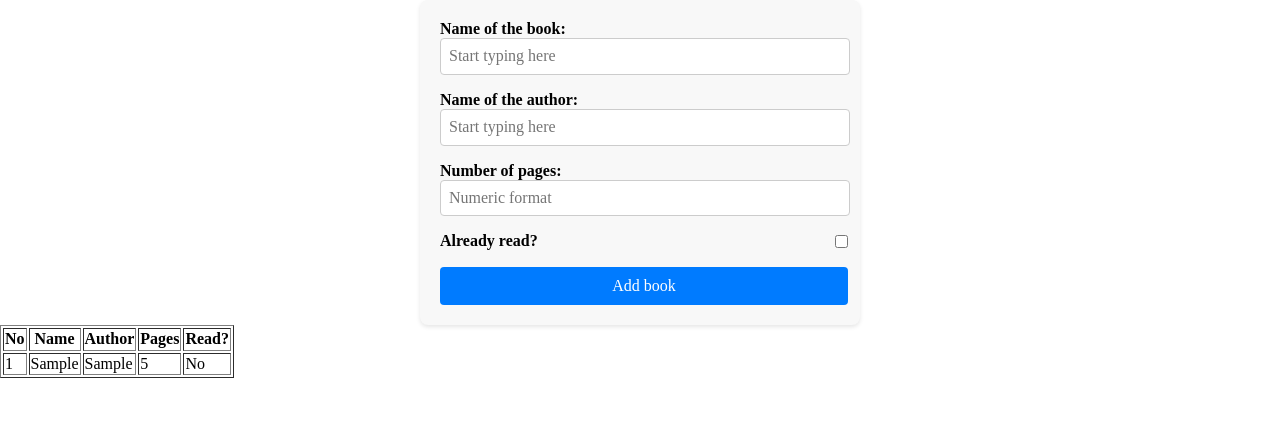
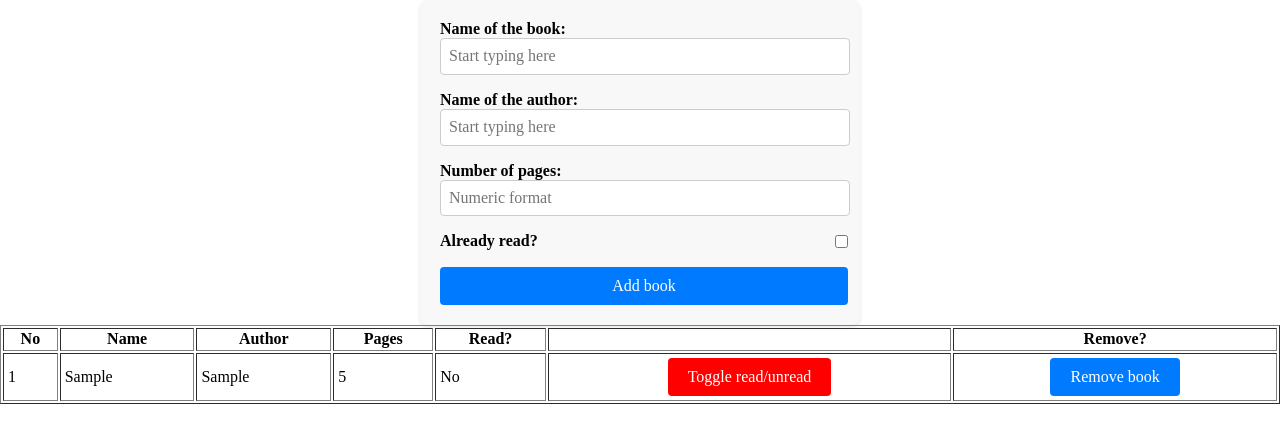
Before and after one commit to kwojtkowiak/odin-library, a plain HTML site: page index.html in a window 1280 px wide. Both pictures are taken after typing "Sample", "Sample", "5" into the empty fields and a click on the button "Add book". Drawn offline with Linux system fonts and the light colour scheme.

Commit message:
Finished task

```diff
--- a/script.js
+++ b/script.js
@@ -5,8 +5,8 @@ function Book(title, author, pages, read) {
   this.author = author
   this.pages = pages
   this.read = read
-  this.info = function () {
-    return `${title} by ${author}, ${pages} pages, ${read ? 'read' : 'not read yet'}`
+  this.toggleRead = function () {
+    this.read = !this.read
   }
 }
 
@@ -47,7 +47,7 @@ function displayBooks(books) {
   let table = document.createElement('TABLE')
   table.border = '1'
 
-  let tableHeadings = ['No', 'Name', 'Author', 'Pages', 'Read?']
+  let tableHeadings = ['No', 'Name', 'Author', 'Pages', 'Read?', '', 'Remove?']
 
   let thead = document.createElement('THEAD')
   let tr = document.createElement('TR')
@@ -62,11 +62,41 @@ function displayBooks(books) {
   let tbody = document.createElement('TBODY')
   books.forEach((book, index) => {
     let tr = document.createElement('TR')
+    let button = document.createElement('BUTTON')
+    button.textContent = 'Remove book'
+    button.addEventListener('click', function () {
+      if (confirm('Are you sure you want to delete this book from the table?')) {
+        myLibrary.splice(index, 1)
+        displayBooks(myLibrary)
+      } else {
+      }
+    })
+    button.classList.add('submitBtn')
+    button.style.marginRight = '0'
+
+    let tdButton = document.createElement('TD')
+    tdButton.appendChild(button)
+    tdButton.style.textAlign = 'center'
+
+    let changeStatusButton = document.createElement('BUTTON')
+    changeStatusButton.textContent = 'Toggle read/unread'
+    changeStatusButton.addEventListener('click', function () {
+      book.toggleRead()
+      displayBooks(myLibrary)
+    })
+    changeStatusButton.classList.add('deleteBtn')
+
+    let tdchangeStatusButton = document.createElement('TD')
+    tdchangeStatusButton.appendChild(changeStatusButton)
+    tdchangeStatusButton.style.textAlign = 'center'
+
     tr.appendChild(document.createElement('TD')).appendChild(document.createTextNode(index + 1))
     tr.appendChild(document.createElement('TD')).appendChild(document.createTextNode(book.title))
     tr.appendChild(document.createElement('TD')).appendChild(document.createTextNode(book.author))
     tr.appendChild(document.createElement('TD')).appendChild(document.createTextNode(book.pages))
     tr.appendChild(document.createElement('TD')).appendChild(document.createTextNode(book.read ? 'Yes' : 'No'))
+    tr.appendChild(tdchangeStatusButton)
+    tr.appendChild(tdButton)
     tbody.appendChild(tr)
   })
   table.appendChild(tbody)
--- a/styles.css
+++ b/styles.css
@@ -234,6 +234,26 @@ template {
   background-color: #0056b3;
 }
 
+.deleteBtn {
+  background-color: #ff0000;
+  color: #fff;
+  padding: 10px 20px;
+  border: none;
+  border-radius: 4px;
+  cursor: pointer;
+  transition: background-color 0.3s ease;
+}
+
+.deleteBtn:hover {
+  background-color: #c70039;
+}
+
+td {
+  padding: 4px;
+}
+table {
+  width: 100%;
+}
 #read {
   width: auto;
 }
```
